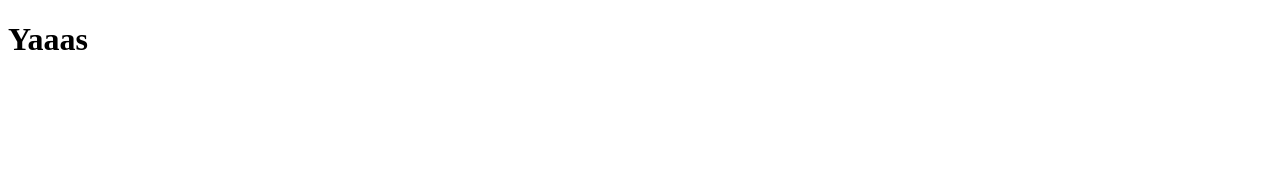
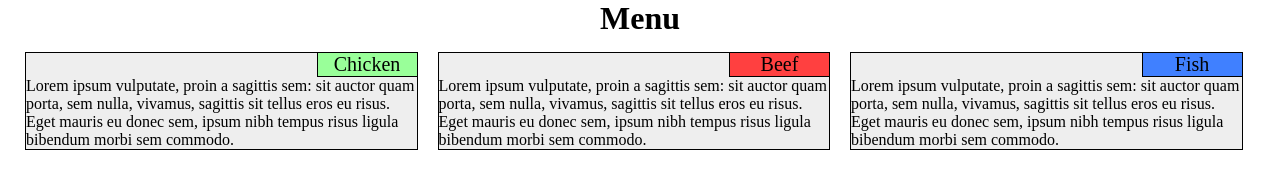
Before and after one commit to milkim242/study, a plain HTML site: page site/index.html in a window 1280 px wide. Drawn offline with Linux system fonts and the light colour scheme.

Commit message:
Add files via upload

```diff
--- a/site/index.html
+++ b/site/index.html
@@ -1,9 +1,31 @@
 <!DOCTYPE html>
 <html>
 <head>
-	<title>First page</title>
+<meta name="viewport" content="width=device-width, initial-scale=1">
+<title>First page</title>
+<link rel="stylesheet" type="text/css" href="style.css">
 </head>
 <body>
-<h1>Yaaas</h1>
+<h1>Menu</h1>
+<section>
+<div class="col-lg-4 col-md-6 " >
+	<div class = "visible">
+		<p class="head" id = "Chicken">Chicken</p>
+		<p class = "text">Lorem ipsum vulputate, proin a sagittis sem: sit auctor quam porta, sem nulla, vivamus, sagittis sit tellus eros eu risus. Eget mauris eu donec sem, ipsum nibh tempus risus ligula bibendum morbi sem commodo.</p>
+	</div>
+</div>
+<div class="col-lg-4 col-md-6">
+	<div class="visible">
+		<p class="head" id="Beef">Beef</p>
+		<p class = "text">Lorem ipsum vulputate, proin a sagittis sem: sit auctor quam porta, sem nulla, vivamus, sagittis sit tellus eros eu risus. Eget mauris eu donec sem, ipsum nibh tempus risus ligula bibendum morbi sem commodo.</p>
+	</div>
+</div>
+<div class="col-lg-4 col-md-12">
+	<div class="visible">
+		<p class="head" id="Fish">Fish</p>
+		<p class = "text">Lorem ipsum vulputate, proin a sagittis sem: sit auctor quam porta, sem nulla, vivamus, sagittis sit tellus eros eu risus. Eget mauris eu donec sem, ipsum nibh tempus risus ligula bibendum morbi sem commodo.</p>
+	</div>
+</div>
+</section>
 </body>
 </html>
--- /dev/null
+++ b/site/style.css
@@ -0,0 +1,72 @@
+*{
+	box-sizing: border-box;;
+	margin: 0;
+	padding: 0;
+}
+
+h1 {
+	text-align: center;
+}
+
+section {
+	margin: 15px;
+}
+
+.head {
+	border-bottom: solid 1px;
+	border-left: solid 1px;
+	float: right;
+	top: -1px;
+	right: -1px;
+	font-size: 20px;
+	text-align: center;
+	width: 100px;
+}
+
+.text {
+clear: right;
+}
+
+.visible {
+	background-color: #eeeeee;
+	border: solid 1px;
+	height: auto;
+	margin-bottom: 20px;
+}
+
+#Chicken {
+	background-color: #99ff99;
+}
+#Beef {
+	background-color: #ff4040;
+}
+#Fish {
+	background-color: #4080ff;
+}
+
+/****lg*****/
+ @media (min-width: 992px){
+	.col-lg-4{
+		float: left;
+		width: 33%;
+		height: auto;
+		padding: 0 10px;
+	}
+}
+
+/****md****/
+@media (min-width: 768px) and (max-width:992px ){
+	.col-md-6, .col-md-12{
+		float: left;
+		height: auto;
+		padding: 0 10px;
+	}
+
+	.col-md-6{
+		width: 50% ;
+	}
+
+	.col-md-12{
+		width: 100%;
+	}
+}
```
